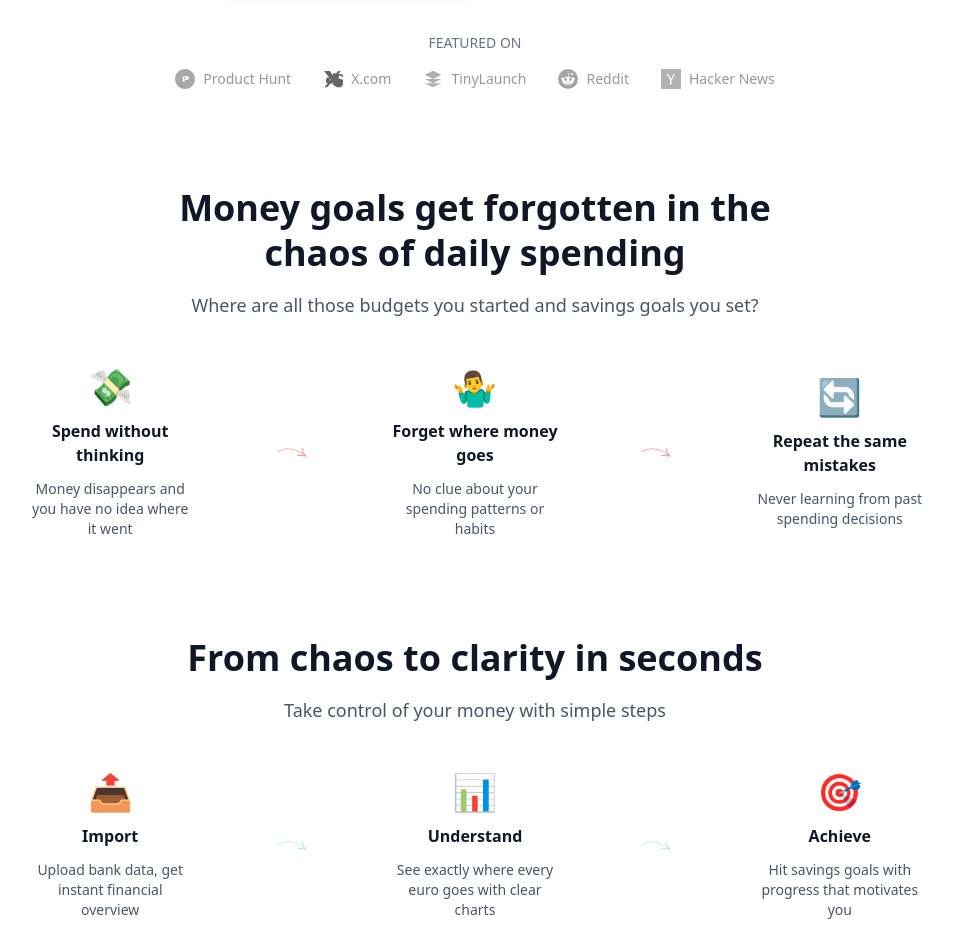
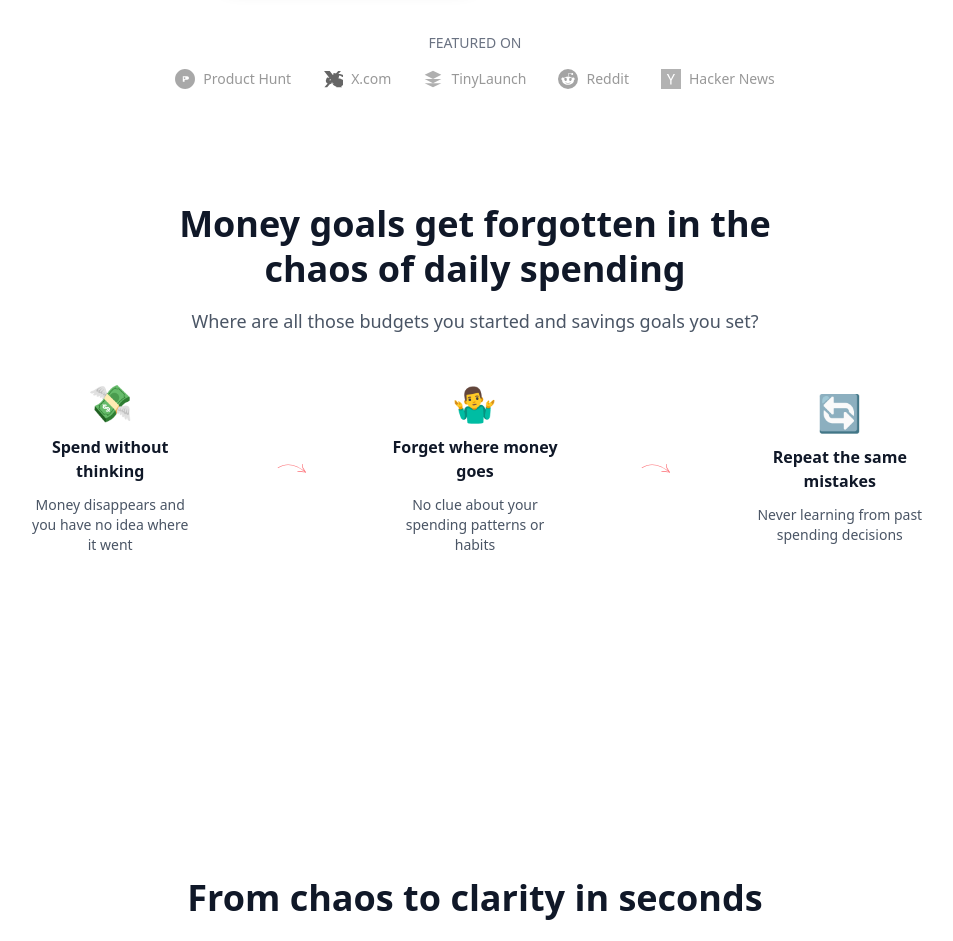
Before and after one commit to mttspss/easybudget, a Next.js app: page / in a window 1280 px wide. Shown: the part 600-1541 px from the top of the page, without its empty margins (165-1118 px from the left). Built offline with nearby package versions, Linux system fonts and the light colour scheme; no server answers.

Commit message:
🔧 Increase vertical spacing so problems & solutions appear on separate scroll folds

```diff
--- a/src/app/page.tsx
+++ b/src/app/page.tsx
@@ -472,7 +472,7 @@ export default function LandingPage() {
       </section>
 
       {/* Problem Section - First Part: ONLY PROBLEMS */}
-      <section className="py-12 px-6 bg-white">
+      <section className="pt-16 pb-56 px-6 bg-white">
         <div className="max-w-4xl mx-auto text-center">
 
           {/* Problem Statement */}
@@ -545,7 +545,7 @@ export default function LandingPage() {
       </section>
 
       {/* Solution Section - Second Part: ONLY SOLUTIONS */}
-      <section className="py-12 px-6 bg-white">
+      <section className="pt-24 pb-12 px-6 bg-white">
         <div className="max-w-4xl mx-auto text-center">
 
           {/* Solution Statement */}
```
